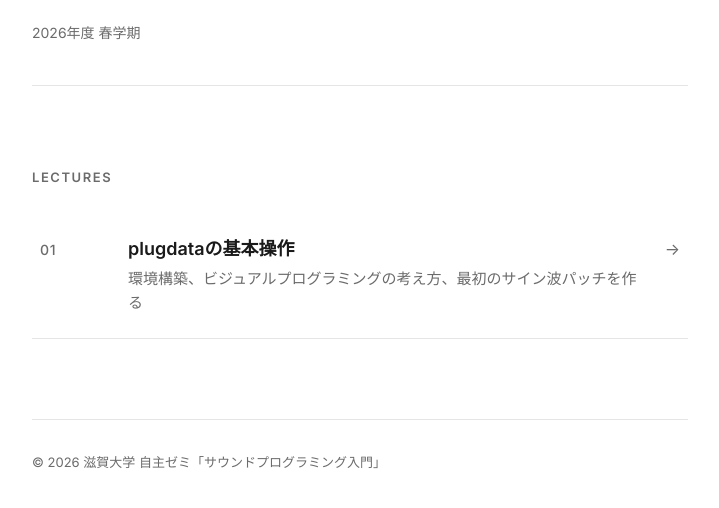
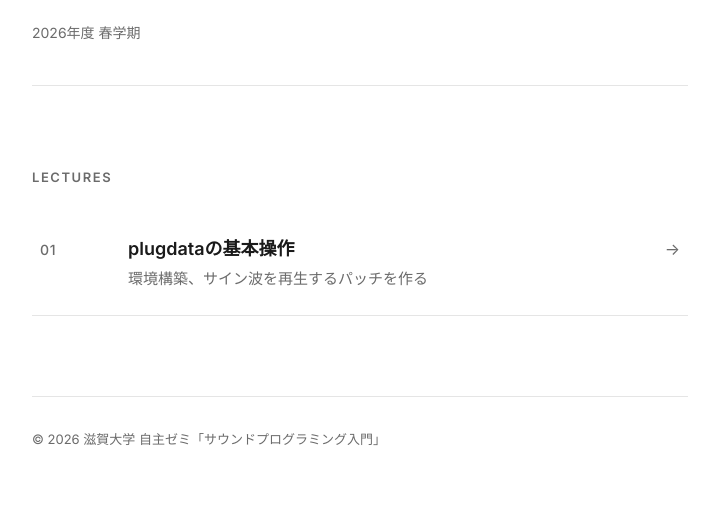
Before and after one commit to takanoma1990/plugdata_study, a plain HTML site: page index.html in a window 1280 px wide. Shown: the part 230-738 px from the top of the page, without its empty margins (280-999 px from the left). Drawn offline with Linux system fonts and the light colour scheme.

Commit message:
Update index.html

```diff
--- a/index.html
+++ b/index.html
@@ -28,7 +28,7 @@
             <span class="lecture__num">01</span>
             <div class="lecture__body">
               <div class="lecture__title">plugdataの基本操作</div>
-              <p class="lecture__desc">環境構築、ビジュアルプログラミングの考え方、最初のサイン波パッチを作る</p>
+              <p class="lecture__desc">環境構築、サイン波を再生するパッチを作る</p>
             </div>
             <span class="lecture__arrow" aria-hidden="true">→</span>
           </a>
```
